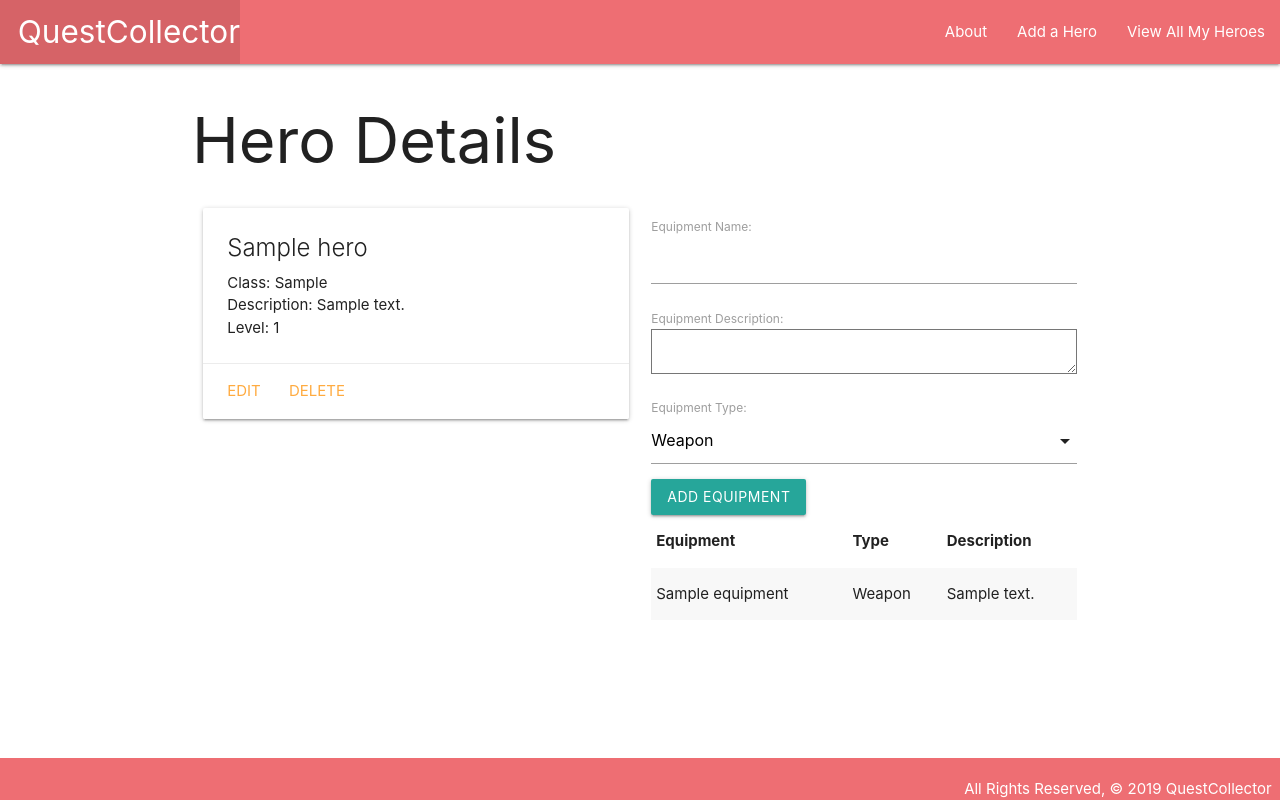
After one commit to mhinte91/questcollector, a Django app: page /heroes/1/ in a window 1280 px wide. The commit adds this page. Run offline with Django 3.2, Linux system fonts and the light colour scheme; tables that the repository leaves empty hold one stand-in row (values such as "Sample post").

Commit message:
completes one-to-many model

```diff
--- a/main_app/admin.py
+++ b/main_app/admin.py
@@ -1,7 +1,8 @@
 from django.contrib import admin
 
-from .models import Hero
+from .models import Hero, Equipment
 
 # Register your models here.
 
 admin.site.register(Hero)
+admin.site.register(Equipment)
--- /dev/null
+++ b/main_app/forms.py
@@ -0,0 +1,7 @@
+from django.forms import ModelForm
+from .models import Equipment
+
+class EquipmentForm(ModelForm):
+    class Meta:
+        model = Equipment
+        fields = ['name', 'description', 'type']
--- a/main_app/models.py
+++ b/main_app/models.py
@@ -1,6 +1,13 @@
 from django.db import models
+from django.urls import reverse
 
 # Create your models here.
+
+TYPE = (
+    ('W', 'Weapon'),
+    ('A', 'Armor'),
+    ('M', 'Magic Item')
+)
 
 class Hero(models.Model):
     name = models.CharField(max_length=100)
@@ -9,3 +16,18 @@ class Hero(models.Model):
     level = models.IntegerField()
     def __str__(self):
         return self.name
+    def get_absolute_url(self):
+        return reverse('detail', kwargs={'hero_id': self.id})
+
+class Equipment(models.Model):
+    name = models.CharField('Equipment Name', max_length=100)
+    description = models.TextField('Equipment Description', max_length=2000)
+    type = models.CharField(
+        'Equipment Type',
+        max_length=1,
+        choices=TYPE,
+        default=TYPE[0][0]
+        )
+    hero = models.ForeignKey(Hero, on_delete=models.CASCADE)
+    def __str__(self):
+        return f'{self.get_type_display()} Equipment: {self.name}'
--- a/main_app/templates/base.html
+++ b/main_app/templates/base.html
@@ -9,6 +9,7 @@
   <title>Quest Collector</title>
   <link rel="stylesheet" href="https://cdnjs.cloudflare.com/ajax/libs/materialize/1.0.0/css/materialize.min.css">
   <link rel="stylesheet" type="text/css" href="{% static 'css/style.css' %}">
+  <script src="https://cdnjs.cloudflare.com/ajax/libs/materialize/1.0.0/js/materialize.min.js"></script>
 
 </head>
 <body>
@@ -20,7 +21,7 @@
         </ul>
         <ul class="right">
           <li><a href="{% url 'about' %}">About</a></li>
-
+          <li><a href="{% url 'heroes_create' %}">Add a Hero</a></li>
           <li><a href="{% url 'index' %}">View All My Heroes</a></li>
         </ul>
       </div>
--- /dev/null
+++ b/main_app/templates/heroes/detail.html
@@ -0,0 +1,52 @@
+{% extends 'base.html' %}
+{% block content %}
+
+<h1>Hero Details</h1>
+
+<div class="row">
+  <div class="col s6">
+    <div class="card">
+      <div class="card-content">
+        <span class="card-title">{{ hero.name }}</span>
+        <p>Class: {{ hero.hero_class }}</p>
+        <p>Description: {{ hero.description }}</p>
+        {% if hero.level > 0 %}
+          <p>Level: {{ hero.level }}</p>
+        {% else %}
+          <p>Level: Beginner</p>
+        {% endif %}
+      </div>
+      <div class="card-action">
+        <a href="{% url 'heroes_update' hero.id %}">Edit</a>
+        <a href="{% url 'heroes_delete' hero.id %}">Delete</a>
+      </div>
+    </div>
+  </div>
+  <div class="col s6">
+    <form action="{% url 'add_equipment' hero.id %}" method="post">
+        {% csrf_token %}
+        {{ equipment_form.as_p }}
+        <input type="submit" class="btn" value="Add Equipment">
+    </form>
+    <table class="striped">
+      <thead>
+        <tr><th>Equipment</th><th>Type</th><th>Description</th></tr>
+      </thead>
+      <tbody>
+        {% for equipment in hero.equipment_set.all %}
+          <tr>
+            <td>{{equipment.name}}</td>
+            <td>{{equipment.get_type_display}}</td>
+            <td>{{equipment.description}}</td>
+          </tr>
+        {% endfor %}
+      </tbody>
+    </table>
+  </div>
+</div>
+
+<script>
+var selectEl = document.getElementById('id_type');
+M.FormSelect.init(selectEl);
+</script>
+{% endblock %}
--- a/main_app/templates/heroes/index.html
+++ b/main_app/templates/heroes/index.html
@@ -5,7 +5,7 @@
 
 {% for hero in heroes %}
     <div class="card">
-        <a href="/heroes/{{ hero.id }}">
+        <a href="{% url 'detail' hero.id %}">
             <div class="card-content">
                 <span class="card-title">{{ hero.name }}</span>
                 <p>Class: {{ hero.hero_class }}</p>
--- a/main_app/urls.py
+++ b/main_app/urls.py
@@ -4,6 +4,10 @@ from . import views
 urlpatterns = [
     path('', views.home, name='home'),
     path('about/', views.about, name='about'),
-    # route for heroes index
     path('heroes/', views.heroes_index, name='index'),
+    path('heroes/<int:hero_id>/', views.heroes_detail, name='detail'),
+    path('heroes/create/', views.HeroCreate.as_view(), name='heroes_create'),
+    path('heroes/<int:pk>/update', views.HeroUpdate.as_view(), name='heroes_update'),
+    path('heroes/<int:pk>/delete', views.HeroDelete.as_view(), name='heroes_delete'),
+    path('heroes/<int:hero_id>/add_equipment/', views.add_equipment, name='add_equipment'),
 ]
--- a/main_app/views.py
+++ b/main_app/views.py
@@ -1,8 +1,38 @@
-from django.shortcuts import render
+from django.shortcuts import render, redirect, HttpResponse
+from django.views.generic.edit import CreateView, UpdateView, DeleteView
 from .models import Hero
+from .forms import EquipmentForm
 
 
 # Create your views here.
+
+class HeroDelete(DeleteView):
+    model = Hero
+    success_url = '/heroes/'
+
+class HeroUpdate(UpdateView):
+    model = Hero
+    fields = ['hero_class', 'description', 'level']
+
+class HeroCreate(CreateView):
+    model = Hero
+    fields = '__all__'
+
+def heroes_detail(request, hero_id):
+    hero = Hero.objects.get(id=hero_id)
+    equipment_form = EquipmentForm()
+    return render(request, 'heroes/detail.html', {
+        'hero': hero,
+        'equipment_form': equipment_form
+    })
+
+def add_equipment(request, hero_id):
+    form = EquipmentForm(request.POST)
+    if form.is_valid():
+        new_equipment = form.save(commit=False)
+        new_equipment.hero_id = hero_id
+        new_equipment.save()
+    return redirect('detail', hero_id=hero_id)
 
 def heroes_index(request):
     heroes = Hero.objects.all()
```
Also changed, not shown: main_app/templates/main_app/hero_confirm_delete.html (added, +13 -0 lines), main_app/templates/main_app/hero_form.html (+13 -8 lines), main_app/migrations/0002_quest.py (added), main_app/migrations/0003_remove_quest_description.py (added), main_app/migrations/0004_quest_description.py (added), main_app/migrations/0005_auto_20190922_1907.py (added), main_app/migrations/0006_auto_20190922_1907.py (added), main_app/migrations/0007_auto_20190922_1922.py (added).
